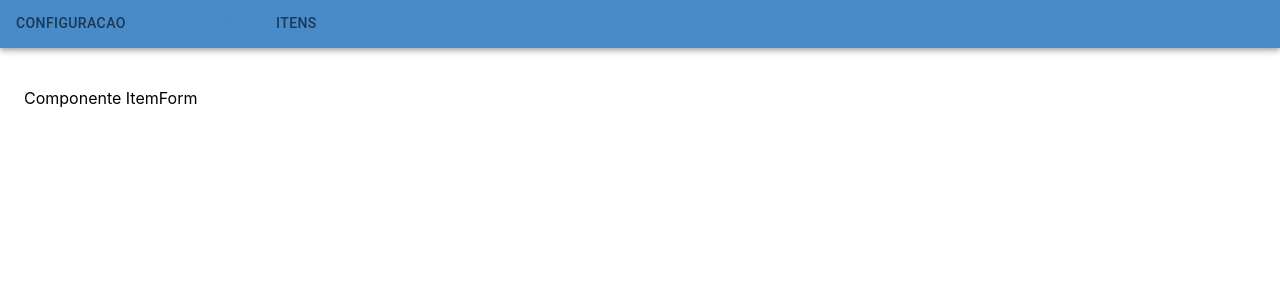
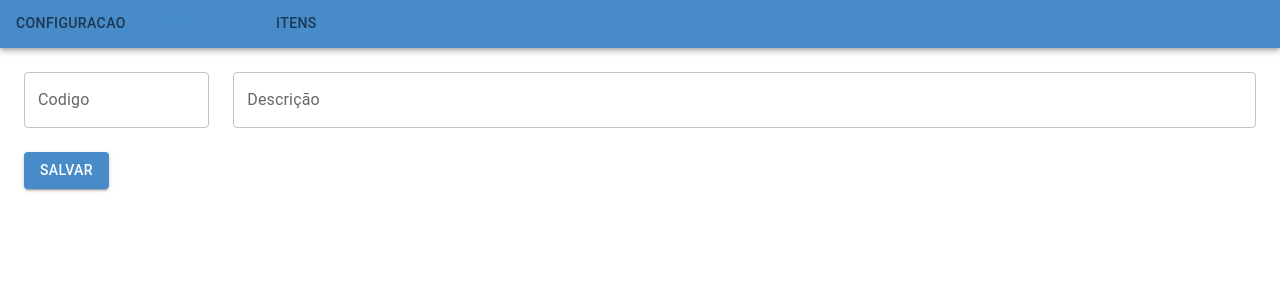
Before and after one commit to BiancaShizuka/treinamento-react1, a React (Create React App) app: page / in a window 1280 px wide. Both pictures are taken after a click on the tab "NOVO ITEM". Shown: the top 300 px of the page. Built offline with nearby package versions, Linux system fonts and the light colour scheme; the HTML template or start-up script is replaced by a standard one.

Commit message:
implementando itemForm e itemList

```diff
--- a/src/App.js
+++ b/src/App.js
@@ -18,6 +18,8 @@ const theme = createTheme({
 });
 function App() {
   const [selectedTab,selectTab]=useState(0);
+  const [itens,setItens]=useState([]);
+
 
   function handleTabSelection(event,newValue){
     selectTab(newValue)
@@ -35,8 +37,8 @@ function App() {
         </AppBar>
         <Box p={3}>
           {selectedTab == 0? <Configuration/> : null}
-          {selectedTab == 1? <ItemForm/>: null}
-          {selectedTab == 2? <ItemList/> : null}
+          {selectedTab == 1? <ItemForm itens={itens} setItens={setItens}/>: null}
+          {selectedTab == 2? <ItemList itens={itens}/> : null}
         </Box>
       </ThemeProvider>
     </div>
@@ -44,3 +46,15 @@ function App() {
 }
 
 export default App;
+
+
+/*
+Enquanto dou uma olhada vou te passando o próximo desafio:
+Crie um state no App pra armazenar uma lista de itens no formato
+{id: 1, codigo:"AP1", descricao: "Abacaxi Pérola"}
+Na tela Novo item faz o cadastro mostrando os campos código e descrição (id deve ser gerado automaticamente) e o
+botão de salvar, que deve criar um novo item e inserir na lista
+Na tela itens faz uma listagem simples dos dados dos itens. Pode ser só texto, mas se já se sentir aventureiro pode
+usar a tabela do material-ui
+
+*/
--- a/src/Containers/ItemForm.js
+++ b/src/Containers/ItemForm.js
@@ -1,8 +1,40 @@
-import React from 'react'
+import { Button, FormControl, Grid, TextField } from '@mui/material';
+import React,{useState} from 'react'
 
-function ItemForm(){
+function ItemForm(props){
+    const [codigo,setCodigo]=useState('');
+    const [descricao,setDescricao]=useState('');
+
+    function adicionarItem(){
+
+        let id=0;
+        if(props.itens.length==0){
+            id=0;
+        }else{
+            let length=props.itens.length;
+            id=props.itens[length-1].id+1;
+        }
+        props.itens.push({id: id,codigo:codigo,descricao:descricao})
+
+        setCodigo('');
+        setDescricao('');
+    }
+
     return (
-        <p>Componente ItemForm</p>
+        <Grid container spacing={3}>
+            <Grid item xs={12} sm={2}>
+                <TextField fullWidth label="Codigo" value={codigo} onChange={e=> setCodigo(e.target.value)}/>
+            </Grid>
+            <Grid  item xs={12} sm={10}>
+                <TextField fullWidth label="Descrição" value={descricao} onChange={e => setDescricao(e.target.value)}/>
+            </Grid>
+
+            <Grid item>
+                <FormControl>
+                    <Button variant="contained" color="primary" onClick={adicionarItem}>Salvar</Button>
+                </FormControl>
+            </Grid>
+        </Grid>
     );
 }
 export default ItemForm;
--- a/src/Containers/ItemList.js
+++ b/src/Containers/ItemList.js
@@ -1,8 +1,40 @@
+import { Table, TableBody, TableCell, TableContainer, TableHead, TableRow } from '@mui/material';
 import React from 'react'
 
-function ItemList(){
+function ItemList(props){
     return (
-        <p>Componente ItemList</p>
+        <TableContainer>
+            <Table>
+                <TableHead>
+                    <TableRow style={{backgroundColor:'#0099ff'}}>
+                        <TableCell align="center">
+                            ID
+                        </TableCell>
+                        <TableCell align="center">
+                            Código
+                        </TableCell>
+                        <TableCell align="center">
+                            Descrição
+                        </TableCell>
+                    </TableRow>
+                </TableHead>
+                <TableBody>
+                    {props.itens.map(item =>(
+                        <TableRow key={item.id}>
+                            <TableCell align="center">
+                                {item.id}
+                            </TableCell>
+                            <TableCell align="center">
+                                {item.codigo}
+                            </TableCell>
+                            <TableCell align="center">
+                                {item.descricao}
+                            </TableCell>
+                        </TableRow>
+                    ))}
+                </TableBody>
+            </Table>
+        </TableContainer>
     );
 }
 export default ItemList;
```
